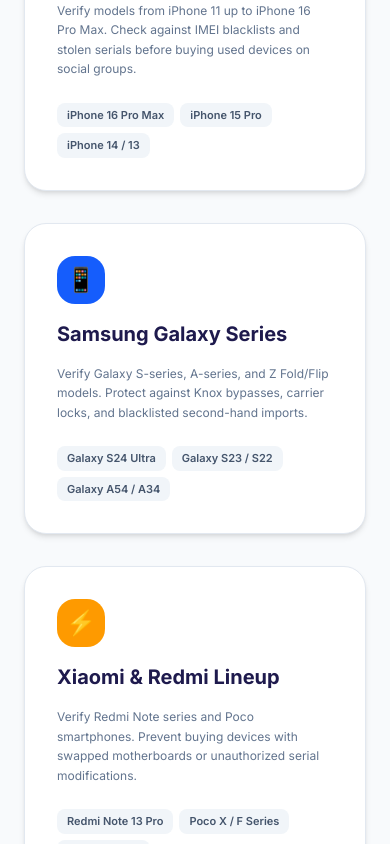
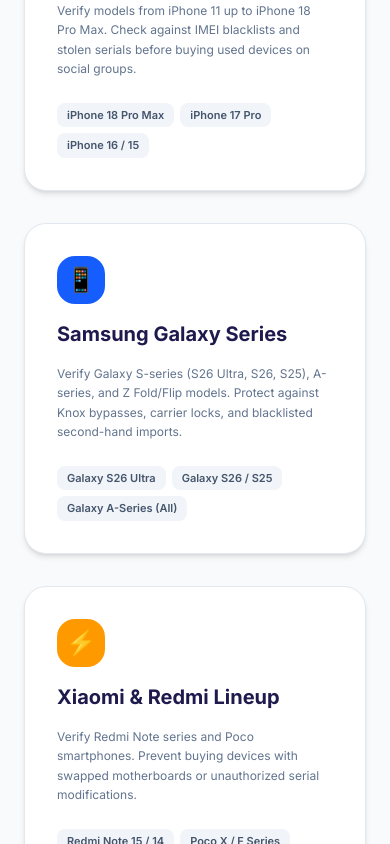
Before and after one commit to Sabbir-123/phoneKoi, a Next.js app in the folder antigravity-frontend/: page / in a window 390 px wide. Shown: the part 6980-7824 px from the top of the page. Built offline with nearby package versions, Linux system fonts and the light colour scheme; no server answers.

Commit message:
feat: update Device Coverage section with iPhone 18 Pro Max, Galaxy S26 Ultra, and latest models

```diff
--- a/antigravity-frontend/src/app/page.tsx
+++ b/antigravity-frontend/src/app/page.tsx
@@ -578,12 +578,12 @@
             </div>
             <h3 className="text-xl font-bold text-indigo-950">Apple iPhone Series</h3>
             <p className="text-xs text-slate-500 leading-relaxed">
-              Verify models from iPhone 11 up to iPhone 16 Pro Max. Check against IMEI blacklists and stolen serials before buying used devices on social groups.
+              Verify models from iPhone 11 up to iPhone 18 Pro Max. Check against IMEI blacklists and stolen serials before buying used devices on social groups.
             </p>
             <div className="pt-2 flex flex-wrap gap-1.5 text-[11px] font-semibold text-slate-600">
-              <span className="px-2.5 py-1 bg-slate-100 rounded-md">iPhone 16 Pro Max</span>
-              <span className="px-2.5 py-1 bg-slate-100 rounded-md">iPhone 15 Pro</span>
-              <span className="px-2.5 py-1 bg-slate-100 rounded-md">iPhone 14 / 13</span>
+              <span className="px-2.5 py-1 bg-slate-100 rounded-md">iPhone 18 Pro Max</span>
+              <span className="px-2.5 py-1 bg-slate-100 rounded-md">iPhone 17 Pro</span>
+              <span className="px-2.5 py-1 bg-slate-100 rounded-md">iPhone 16 / 15</span>
             </div>
           </div>
 
@@ -594,12 +594,12 @@
             </div>
             <h3 className="text-xl font-bold text-indigo-950">Samsung Galaxy Series</h3>
             <p className="text-xs text-slate-500 leading-relaxed">
-              Verify Galaxy S-series, A-series, and Z Fold/Flip models. Protect against Knox bypasses, carrier locks, and blacklisted second-hand imports.
+              Verify Galaxy S-series (S26 Ultra, S26, S25), A-series, and Z Fold/Flip models. Protect against Knox bypasses, carrier locks, and blacklisted second-hand imports.
             </p>
             <div className="pt-2 flex flex-wrap gap-1.5 text-[11px] font-semibold text-slate-600">
-              <span className="px-2.5 py-1 bg-slate-100 rounded-md">Galaxy S24 Ultra</span>
-              <span className="px-2.5 py-1 bg-slate-100 rounded-md">Galaxy S23 / S22</span>
-              <span className="px-2.5 py-1 bg-slate-100 rounded-md">Galaxy A54 / A34</span>
+              <span className="px-2.5 py-1 bg-slate-100 rounded-md">Galaxy S26 Ultra</span>
+              <span className="px-2.5 py-1 bg-slate-100 rounded-md">Galaxy S26 / S25</span>
+              <span className="px-2.5 py-1 bg-slate-100 rounded-md">Galaxy A-Series (All)</span>
             </div>
           </div>
 
@@ -613,9 +613,9 @@
               Verify Redmi Note series and Poco smartphones. Prevent buying devices with swapped motherboards or unauthorized serial modifications.
             </p>
             <div className="pt-2 flex flex-wrap gap-1.5 text-[11px] font-semibold text-slate-600">
-              <span className="px-2.5 py-1 bg-slate-100 rounded-md">Redmi Note 13 Pro</span>
+              <span className="px-2.5 py-1 bg-slate-100 rounded-md">Redmi Note 15 / 14</span>
               <span className="px-2.5 py-1 bg-slate-100 rounded-md">Poco X / F Series</span>
-              <span className="px-2.5 py-1 bg-slate-100 rounded-md">Xiaomi 14 / 13</span>
+              <span className="px-2.5 py-1 bg-slate-100 rounded-md">Xiaomi 16 / 15</span>
             </div>
           </div>
 
```
